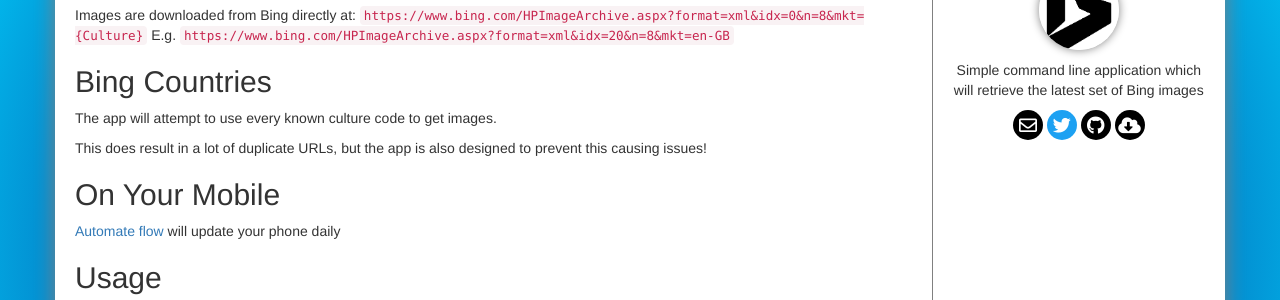
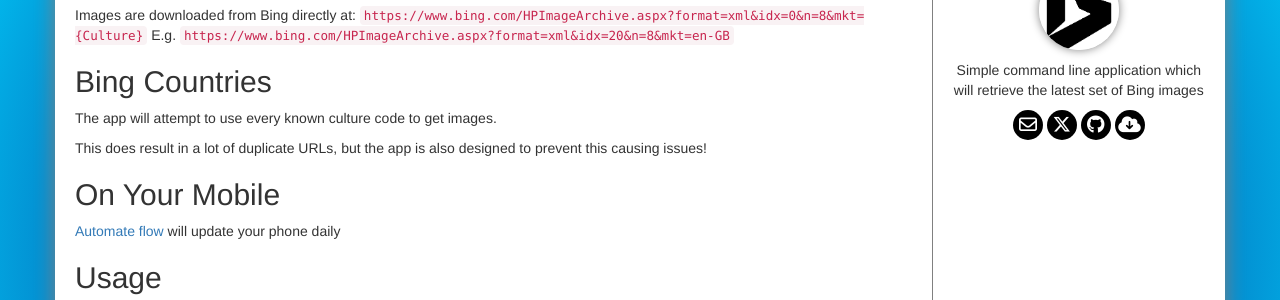
Before and after one commit to BlythMeister/BingImageDownload, a Jekyll site: the page built from docs/index.md, in a window 1280 px wide. Shown: the part 186-486 px from the top of the page. Built offline with Jekyll 4.4.1, drawn with Linux system fonts in a browser that asks for light colours; nearby versions of some CDN libraries.

Commit message:
Update Font Awesome 6.7.2 site assets
Co-authored-by: BlythMeister <1046836+BlythMeister@users.noreply.github.com>

```diff
--- a/docs/_includes/head.html
+++ b/docs/_includes/head.html
@@ -4,7 +4,7 @@
 <!--BEGIN LINKS-->
 <link rel="stylesheet" href="https://cdnjs.cloudflare.com/ajax/libs/twitter-bootstrap/3.4.1/css/bootstrap.min.css" integrity="sha256-bZLfwXAP04zRMK2BjiO8iu9pf4FbLqX6zitd+tIvLhE= sha384-HSMxcRTRxnN+Bdg0JdbxYKrThecOKuH5zCYotlSAcp1+c8xmyTe9GYg1l9a69psu sha512-Dop/vW3iOtayerlYAqCgkVr2aTr2ErwwTYOvRFUpzl2VhCMJyjQF0Q9TjUXIo6JhuM/3i0vVEt2e/7QQmnHQqw==" crossorigin="anonymous">
 <link rel="stylesheet" href="https://cdnjs.cloudflare.com/ajax/libs/twitter-bootstrap/3.4.1/css/bootstrap-theme.min.css" integrity="sha256-8uHMIn1ru0GS5KO+zf7Zccf8Uw12IA5DrdEcmMuWLFM= sha384-6pzBo3FDv/PJ8r2KRkGHifhEocL+1X2rVCTTkUfGk7/0pbek5mMa1upzvWbrUbOZ sha512-iy8EXLW01a00b26BaqJWaCmk9fJ4PsMdgNRqV96KwMPSH+blO82OHzisF/zQbRIIi8m0PiO10dpS0QxrcXsisw==" crossorigin="anonymous">
-<link rel="stylesheet" href="https://cdnjs.cloudflare.com/ajax/libs/font-awesome/5.13.1/css/all.min.css" integrity="sha256-2XFplPlrFClt0bIdPgpz8H7ojnk10H69xRqd9+uTShA= sha384-xxzQGERXS00kBmZW/6qxqJPyxW3UR0BPsL4c8ILaIWXva5kFi7TxkIIaMiKtqV1Q sha512-xA6Hp6oezhjd6LiLZynuukm80f8BoZ3OpcEYaqKoCV3HKQDrYjDE1Gu8ocxgxoXmwmSzM4iqPvCsOkQNiu41GA==" crossorigin="anonymous">
+<link rel="stylesheet" href="https://cdnjs.cloudflare.com/ajax/libs/font-awesome/6.7.2/css/all.min.css" integrity="sha512-Evv84Mr4kqVGRNSgIGL/F/aIDqQb7xQ2vcrdIwxfjThSH8CSR7PBEakCr51Ck+w+/U6swU2Im1vVX0SVk9ABhg==" crossorigin="anonymous">
 <link href="{{ site.url }}/css/styles.css" rel="stylesheet">
 <link rel="shortcut icon" type="image/x-icon" href="{{ site.url }}/favicon.ico">
 <link href="{{ site.url }}/feed.xml" rel="alternate" title="{{site.title}}" type="application/atom+xml">
--- a/docs/_includes/sidebar.html
+++ b/docs/_includes/sidebar.html
@@ -8,9 +8,9 @@
         </p>
     </div>
     <div class="icons">
-        <a target="_blank" href="mailto:chris@blyth.me.uk" class="far fa-envelope"></a>
-        <a target="_blank" href="https://www.twitter.com/BlythMeister" class="fab fa-twitter"></a>
-        <a target="_blank" href="https://github.com/BlythMeister/BingImageDownload" class="fab fa-github"></a>
-        <a target="_blank" href="https://www.nuget.org/packages/BingImageDownload/" class="fas fa-cloud-download-alt"></a>
+        <a target="_blank" href="mailto:chris@blyth.me.uk" class="fa-regular fa-envelope"></a>
+        <a target="_blank" href="https://www.twitter.com/BlythMeister" class="fa-brands fa-x-twitter"></a>
+        <a target="_blank" href="https://github.com/BlythMeister/BingImageDownload" class="fa-brands fa-github"></a>
+        <a target="_blank" href="https://www.nuget.org/packages/BingImageDownload/" class="fa-solid fa-cloud-arrow-down"></a>
     </div>
 </div>
--- a/docs/css/styles.css
+++ b/docs/css/styles.css
@@ -133,7 +133,7 @@ body {
     border-top: 1px solid grey;
 }
 
-.fab {
+.fa-brands {
     padding-top: 6px;
     font-size: 18px;
     width: 30px;
@@ -144,7 +144,7 @@ body {
     vertical-align: middle;
 }
 
-.far {
+.fa-regular {
     padding-top: 6px;
     font-size: 18px;
     width: 30px;
@@ -155,7 +155,7 @@ body {
     vertical-align: middle;
 }
 
-.fas {
+.fa-solid {
     padding-top: 6px;
     font-size: 18px;
     width: 30px;
@@ -166,37 +166,37 @@ body {
     vertical-align: middle;
 }
 
-a.fab:hover {
+a.fa-brands:hover {
     opacity: 0.7;
     text-decoration: none;
 }
 
-a.fas:hover {
+a.fa-solid:hover {
     opacity: 0.7;
     text-decoration: none;
 }
 
-a.far:hover {
+a.fa-regular:hover {
     opacity: 0.7;
     text-decoration: none;
 }
 
-.fab.fa-twitter {
-    background: #1DA1F2;
-    color: #FFFFFF;
-}
-
-.fab.fa-github {
+.fa-brands.fa-x-twitter {
     background: #000000;
     color: #FFFFFF;
 }
 
-.far.fa-envelope {
+.fa-brands.fa-github {
     background: #000000;
     color: #FFFFFF;
 }
 
-.fas.fa-cloud-download-alt {
+.fa-regular.fa-envelope {
+    background: #000000;
+    color: #FFFFFF;
+}
+
+.fa-solid.fa-cloud-arrow-down {
     background: #000000;
     color: #FFFFFF;
 }
```
